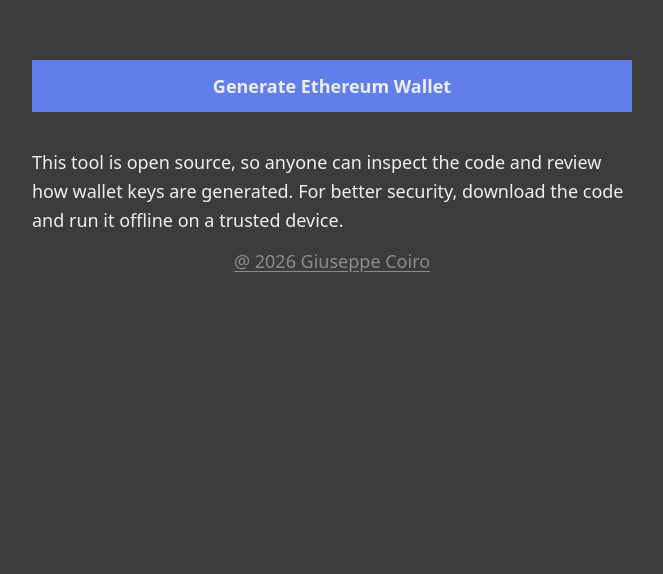
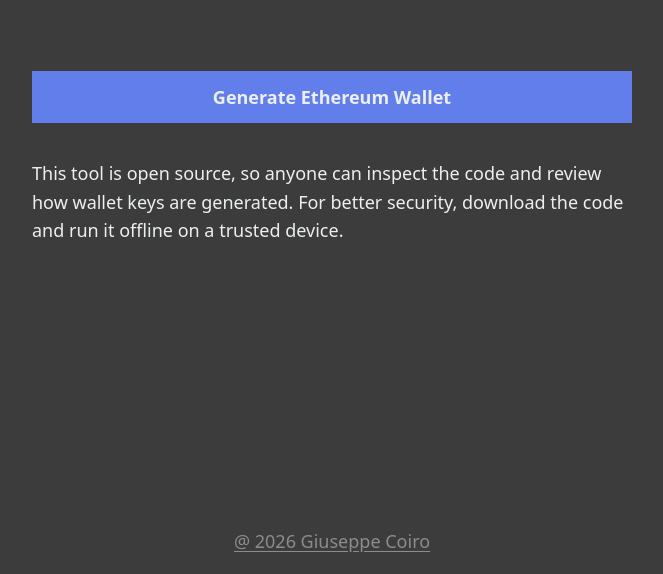
Before and after one commit to pepcoiro/ethereum-wallet-generator, a plain HTML site: page index.html in a window 1280 px wide. Shown: the part 226-800 px from the top of the page, without its empty margins (308-971 px from the left). Drawn offline with Linux system fonts and the light colour scheme.

Commit message:
Ensure copyright footer is always visible

```diff
--- a/index.html
+++ b/index.html
@@ -144,7 +144,8 @@
   color: var(--fg);
 }
 
-.copyright { margin: 18px 0 0; text-align: center; font-size: 13px !important; color: var(--eth-gray); }
+.copyright { position: fixed; left: 0; right: 0; bottom: 12px; z-index: 9999; display: block !important; visibility: visible !important; opacity: 1 !important; margin: 0 !important; padding: 6px 12px; text-align: center; font-size: 13px !important; color: var(--eth-gray); pointer-events: auto; }
+body { padding-bottom: 56px; }
 .copyright a { color: inherit; text-decoration: underline; text-underline-offset: 3px; }
 .copyright a:hover { color: var(--fg); }
 </style>
```
